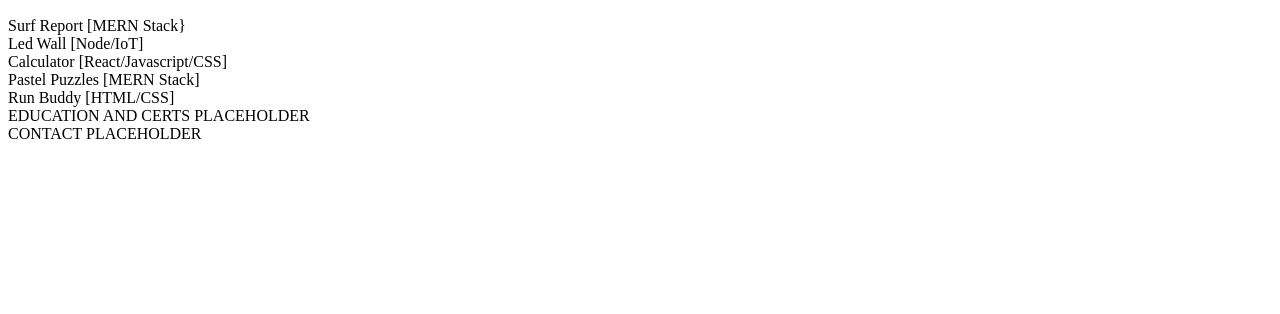
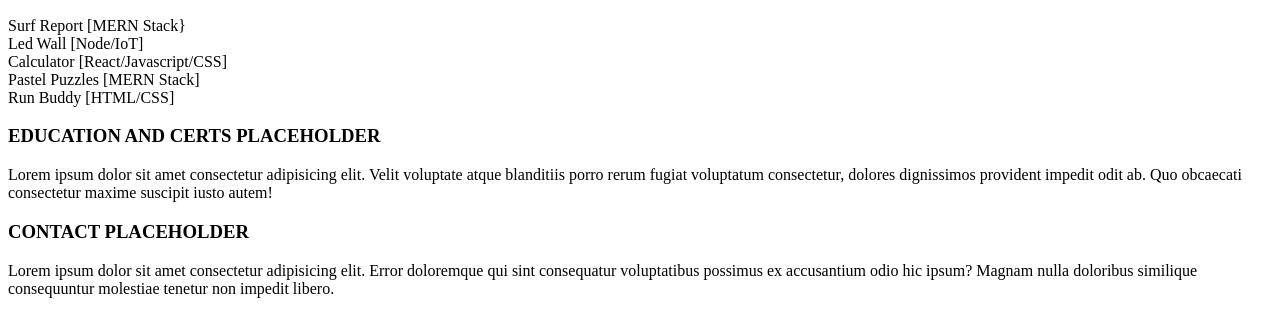
Before and after one commit to Ldeguzman9/Portfolio, a plain HTML site: page index.html in a window 1280 px wide. Shown: the part 705-1019 px from the top of the page. Before the commit the page ends 856 px from the top, so only its background shows below. Drawn offline with Linux system fonts and the light colour scheme.

Commit message:
HTML page skeleton

```diff
--- a/index.html
+++ b/index.html
@@ -48,9 +48,23 @@
     </section>
 
     <section id="education-certifications">
-      EDUCATION AND CERTS PLACEHOLDER
+      <h3>EDUCATION AND CERTS PLACEHOLDER</h3>
+      <p>
+        Lorem ipsum dolor sit amet consectetur adipisicing elit. Velit voluptate
+        atque blanditiis porro rerum fugiat voluptatum consectetur, dolores
+        dignissimos provident impedit odit ab. Quo obcaecati consectetur maxime
+        suscipit iusto autem!
+      </p>
     </section>
 
-    <section id="contact">CONTACT PLACEHOLDER</section>
+    <section id="contact">
+      <h3>CONTACT PLACEHOLDER</h3>
+      <p>
+        Lorem ipsum dolor sit amet consectetur adipisicing elit. Error
+        doloremque qui sint consequatur voluptatibus possimus ex accusantium
+        odio hic ipsum? Magnam nulla doloribus similique consequuntur molestiae
+        tenetur non impedit libero.
+      </p>
+    </section>
   </body>
 </html>
```
